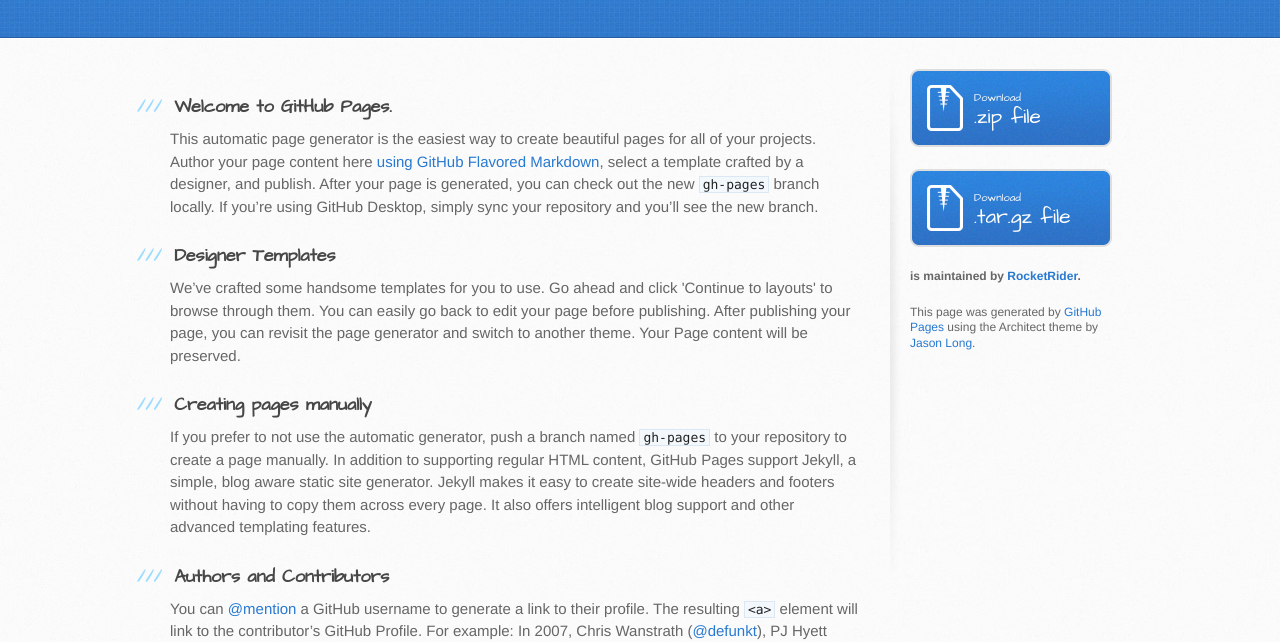
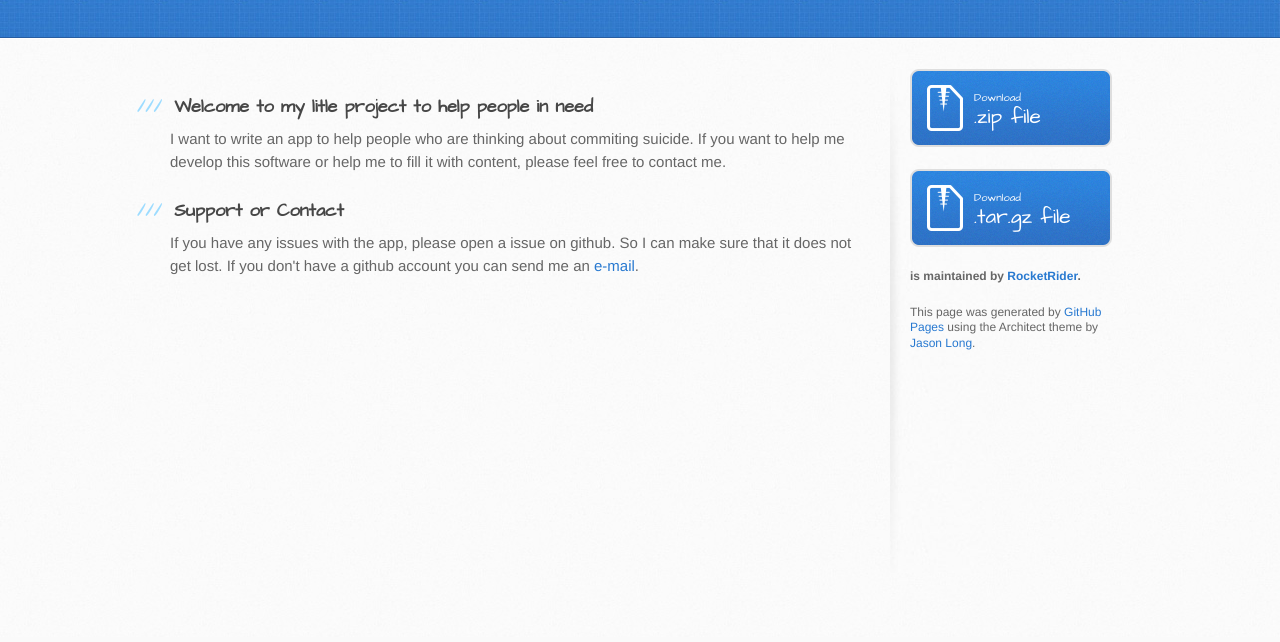
Before and after one commit to RocketRider/Suicidal-thoughts, a plain HTML site: page index.html in a window 1280 px wide. Shown: the part 163-805 px from the top of the page. Drawn offline with Linux system fonts and the light colour scheme.

```diff
--- a/index.html
+++ b/index.html
@@ -29,29 +29,15 @@
       <div class="inner clearfix">
         <section id="main-content">
           <h3>
-<a id="welcome-to-github-pages" class="anchor" href="#welcome-to-github-pages" aria-hidden="true"><span aria-hidden="true" class="octicon octicon-link"></span></a>Welcome to GitHub Pages.</h3>
+<a id="welcome-to-my-litle-project-to-help-people-in-need" class="anchor" href="#welcome-to-my-litle-project-to-help-people-in-need" aria-hidden="true"><span aria-hidden="true" class="octicon octicon-link"></span></a>Welcome to my litle project to help people in need</h3>
 
-<p>This automatic page generator is the easiest way to create beautiful pages for all of your projects. Author your page content here <a href="https://guides.github.com/features/mastering-markdown/">using GitHub Flavored Markdown</a>, select a template crafted by a designer, and publish. After your page is generated, you can check out the new <code>gh-pages</code> branch locally. If you’re using GitHub Desktop, simply sync your repository and you’ll see the new branch.</p>
-
-<h3>
-<a id="designer-templates" class="anchor" href="#designer-templates" aria-hidden="true"><span aria-hidden="true" class="octicon octicon-link"></span></a>Designer Templates</h3>
-
-<p>We’ve crafted some handsome templates for you to use. Go ahead and click 'Continue to layouts' to browse through them. You can easily go back to edit your page before publishing. After publishing your page, you can revisit the page generator and switch to another theme. Your Page content will be preserved.</p>
-
-<h3>
-<a id="creating-pages-manually" class="anchor" href="#creating-pages-manually" aria-hidden="true"><span aria-hidden="true" class="octicon octicon-link"></span></a>Creating pages manually</h3>
-
-<p>If you prefer to not use the automatic generator, push a branch named <code>gh-pages</code> to your repository to create a page manually. In addition to supporting regular HTML content, GitHub Pages support Jekyll, a simple, blog aware static site generator. Jekyll makes it easy to create site-wide headers and footers without having to copy them across every page. It also offers intelligent blog support and other advanced templating features.</p>
-
-<h3>
-<a id="authors-and-contributors" class="anchor" href="#authors-and-contributors" aria-hidden="true"><span aria-hidden="true" class="octicon octicon-link"></span></a>Authors and Contributors</h3>
-
-<p>You can <a href="https://help.github.com/articles/basic-writing-and-formatting-syntax/#mentioning-users-and-teams" class="user-mention">@mention</a> a GitHub username to generate a link to their profile. The resulting <code>&lt;a&gt;</code> element will link to the contributor’s GitHub Profile. For example: In 2007, Chris Wanstrath (<a href="https://github.com/defunkt" class="user-mention">@defunkt</a>), PJ Hyett (<a href="https://github.com/pjhyett" class="user-mention">@pjhyett</a>), and Tom Preston-Werner (<a href="https://github.com/mojombo" class="user-mention">@mojombo</a>) founded GitHub.</p>
+<p>I want to write an app to help people who are thinking about commiting suicide. If you want to help me develop this software or help me to fill it with content, please feel free to contact me.</p>
 
 <h3>
 <a id="support-or-contact" class="anchor" href="#support-or-contact" aria-hidden="true"><span aria-hidden="true" class="octicon octicon-link"></span></a>Support or Contact</h3>
 
-<p>Having trouble with Pages? Check out our <a href="https://help.github.com/pages">documentation</a> or <a href="https://github.com/contact">contact support</a> and we’ll help you sort it out.</p>
+<p>If you have any issues with the app, please open a issue on github. So I can make sure that it does not get lost.
+If you don't have a github account you can send me an <a href="e-mail@rocketrider.eu">e-mail</a>.</p>
         </section>
 
         <aside id="sidebar">
```
Also changed, not shown: params.json (+1 -1 lines).
